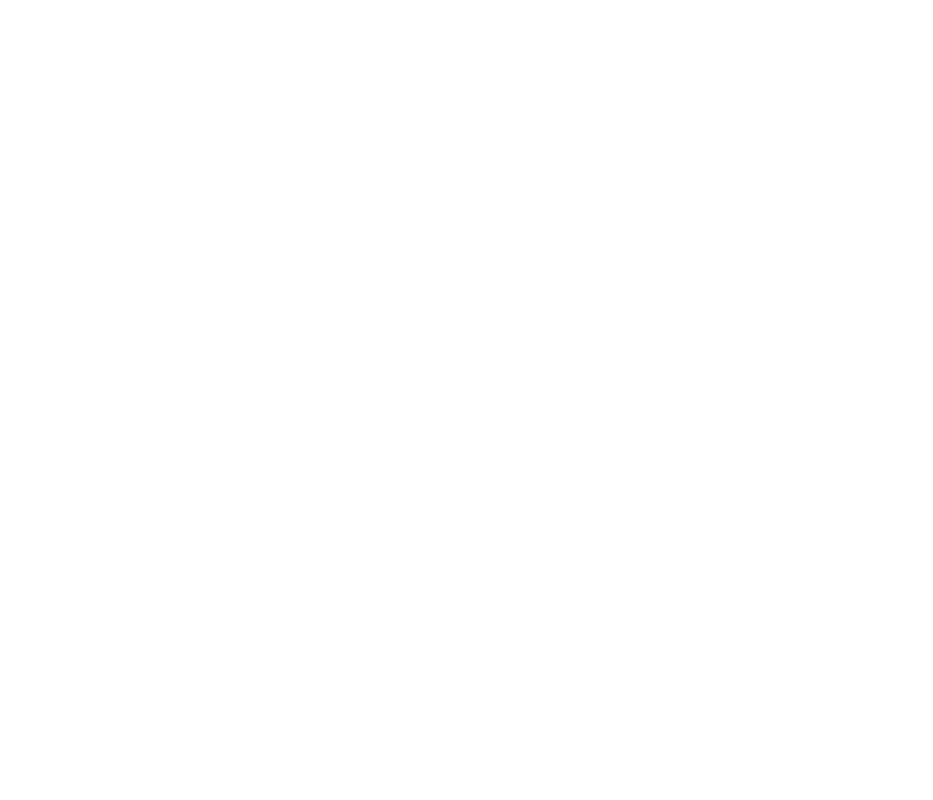
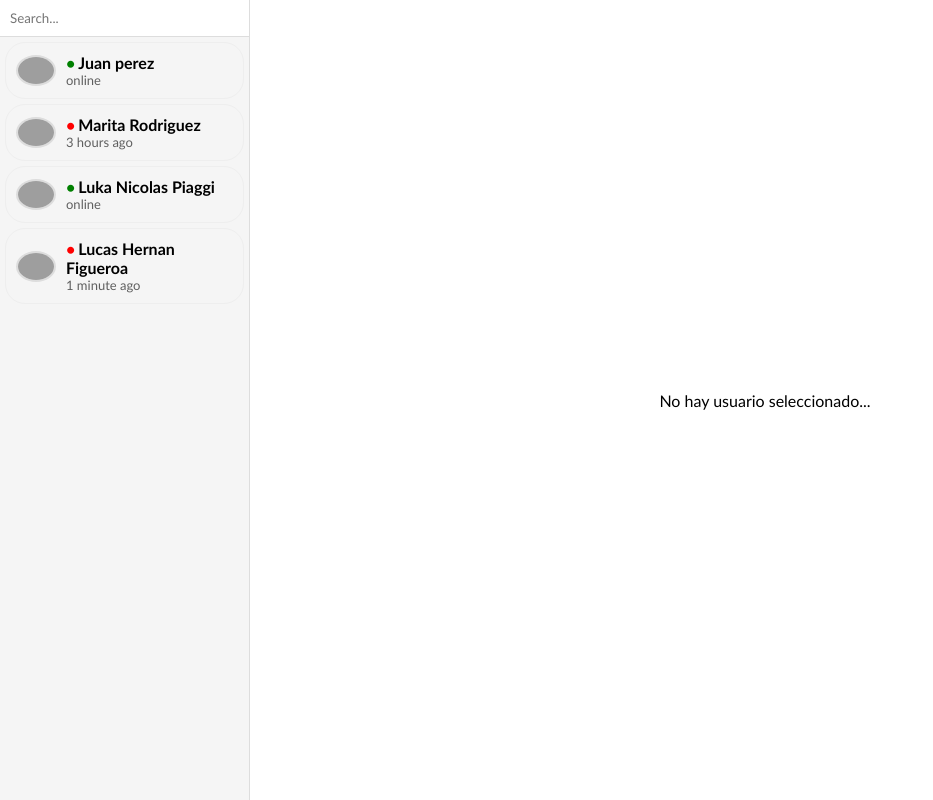
Before and after one commit to charlyfazzone/proyecto-react, a React (Vite) app: page /chat in a window 1280 px wide. Shown: the whole page, without its empty margins (0-933 px from the left). Built offline with nearby package versions, Linux system fonts and the light colour scheme; sample sign-in values are in the browser's storage; grey boxes are pictures that could not be loaded.

Commit message:
finalizacion

```diff
--- a/src/components/ProtectedRoute.jsx
+++ b/src/components/ProtectedRoute.jsx
@@ -1,10 +1,10 @@
-import { Navigate } from "react-router-dom"
+import { Navigate, Outlet } from "react-router-dom"
 
-const ProtectedRoute = ({ children }) => {
+const ProtectedRoute = () => {
   console.log("Hola desde protected")
   const isLoggedIn = localStorage.getItem("isLoggedIn") === "true"
 
-  return isLoggedIn ? children : <Navigate to="/" replace />
+  return isLoggedIn ? <Outlet /> : <Navigate to="/" replace />
 }
 
 export default ProtectedRoute
```
